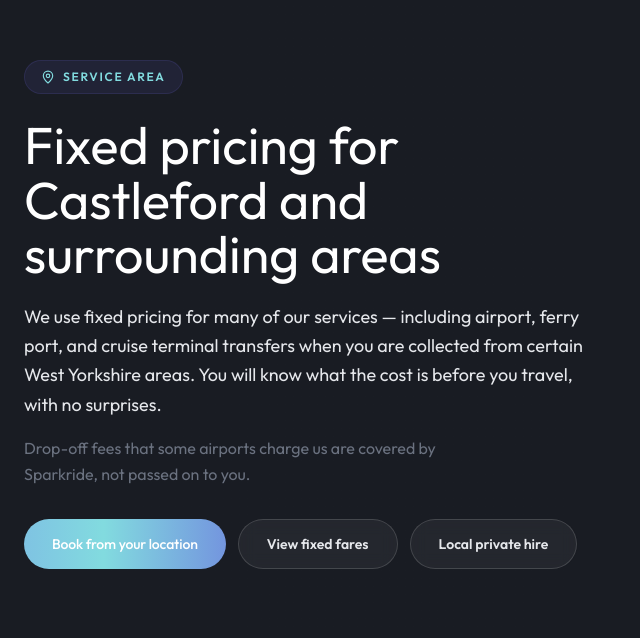
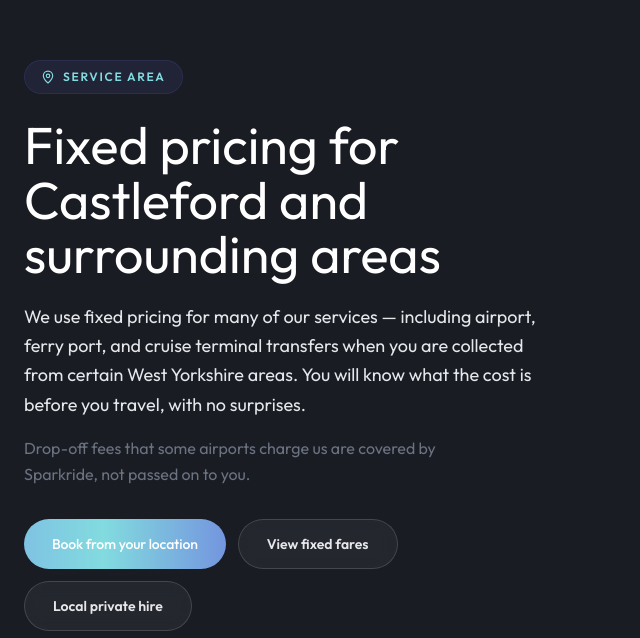
Before and after one commit to CHWEB7/Sparkride, a Next.js app: page / in a window 1280 px wide. Shown: the part 2582-3220 px from the top of the page, without its empty margins (0-640 px from the left). Built offline with nearby package versions, Linux system fonts and the light colour scheme.

Commit message:
Fix service area image path and layout

```diff
--- a/src/components/LocationSection.tsx
+++ b/src/components/LocationSection.tsx
@@ -4,7 +4,7 @@
 import { SiteContainer } from "@/components/SiteContainer";
 import { AnimatedGradientButton } from "@/components/AnimatedGradientButton";
 
-const SERVICE_AREA_IMAGE = "/images/location/west-yorkshire-map.png";
+const SERVICE_AREA_IMAGE = "/images/location/west-yorkshire-map.jpg";
 
 function LocationMapVisual({
   className = "",
@@ -23,27 +23,24 @@
     <div className={`relative overflow-hidden ${className}`}>
       <Image
         src={SERVICE_AREA_IMAGE}
-        alt="Sparkride service area across West Yorkshire"
+        alt="Castleford and West Yorkshire service area"
         fill
+        unoptimized
         className={`object-cover ${imageClassName}`}
         sizes={sizes}
         priority={priority}
       />
-      <div className="absolute inset-0 bg-black/50 dark:bg-black/60" aria-hidden />
+      <div className="absolute inset-0 bg-black/40 dark:bg-black/50" aria-hidden />
       <div
-        className="absolute inset-0 bg-gradient-to-br from-[#6a68de]/25 via-[#5a58c8]/10 to-[#82dbdf]/15 mix-blend-soft-light dark:from-[#6a68de]/30 dark:via-[#4a48b8]/15 dark:to-[#82dbdf]/10"
+        className="absolute inset-0 bg-gradient-to-br from-[#6a68de]/20 via-transparent to-[#82dbdf]/10"
         aria-hidden
       />
       {blendTop && (
         <div
-          className="absolute inset-x-0 top-0 h-24 bg-gradient-to-b from-app-bg dark:from-dark to-transparent"
+          className="absolute inset-x-0 top-0 z-[1] h-20 bg-gradient-to-b from-app-bg dark:from-dark to-transparent"
           aria-hidden
         />
       )}
-      <div
-        className="absolute inset-0 bg-gradient-to-t from-app-bg/90 via-transparent to-transparent dark:from-dark/90 sm:hidden"
-        aria-hidden
-      />
     </div>
   );
 }
@@ -51,28 +48,9 @@
 export function LocationSection() {
   return (
     <section id="locations" className="border-y border-black/5 dark:border-white/5">
-      <div className="relative overflow-hidden bg-app-bg dark:bg-dark">
-        {/* Desktop: map on the right */}
-        <div
-          className="absolute inset-y-0 left-[38%] sm:left-[42%] lg:left-[46%] xl:left-[48%] right-0 hidden sm:block"
-          aria-hidden
-        >
-          <LocationMapVisual
-            className="absolute inset-0"
-            imageClassName="scale-[1.08] min-w-full saturate-[0.65] contrast-[0.95] brightness-[0.72] object-[72%_center]"
-            sizes="(max-width: 1024px) 60vw, 52vw"
-          />
-          <div className="absolute inset-y-0 left-0 w-[45%] bg-gradient-to-r from-app-bg via-app-bg/80 to-transparent dark:from-dark dark:via-dark/80" />
-          <div className="absolute inset-y-0 left-0 w-28 bg-gradient-to-r from-app-bg to-transparent dark:from-dark opacity-95" />
-        </div>
-
-        <div
-          className="pointer-events-none absolute inset-0 hidden bg-gradient-to-r from-app-bg from-[0%] via-app-bg/95 via-[34%] to-transparent to-[62%] dark:from-dark dark:via-dark/95 sm:block sm:via-[36%] sm:to-[58%] lg:via-[38%] lg:to-[54%]"
-          aria-hidden
-        />
-
-        <SiteContainer className="relative z-10 py-12 sm:py-20 lg:py-24">
-          <div className="max-w-xl lg:max-w-lg xl:max-w-xl">
+      <div className="relative overflow-hidden bg-app-bg dark:bg-dark sm:flex sm:min-h-[520px]">
+        <SiteContainer className="relative z-10 py-12 sm:py-20 lg:py-24 sm:w-[42%] sm:max-w-none sm:shrink-0 lg:w-[44%]">
+          <div className="max-w-xl">
             <div className="inline-flex items-center gap-1.5 sm:gap-2 rounded-full border border-brand/15 bg-brand/8 dark:bg-brand/10 px-3 py-1.5 sm:px-4 sm:py-2 text-[10px] sm:text-xs font-semibold uppercase tracking-[0.14em] text-brand dark:text-brand-end">
               <MapPin className="h-3 w-3 sm:h-3.5 sm:w-3.5" strokeWidth={2} />
               Service area
@@ -113,11 +91,24 @@
           </div>
         </SiteContainer>
 
-        {/* Mobile: full-width map below content */}
-        <div className="relative z-0 sm:hidden">
+        {/* Desktop: image panel */}
+        <div className="relative hidden sm:block sm:flex-1 sm:min-h-[520px]">
           <LocationMapVisual
-            className="aspect-[16/10] min-h-[200px] max-h-[280px] w-full"
-            imageClassName="object-[center_42%] saturate-[0.7] contrast-[0.95] brightness-[0.68]"
+            className="absolute inset-0"
+            imageClassName="brightness-[0.78] saturate-[0.85] object-center"
+            sizes="58vw"
+          />
+          <div
+            className="pointer-events-none absolute inset-y-0 left-0 z-[1] w-24 bg-gradient-to-r from-app-bg dark:from-dark to-transparent"
+            aria-hidden
+          />
+        </div>
+
+        {/* Mobile: image below copy */}
+        <div className="relative w-full sm:hidden">
+          <LocationMapVisual
+            className="aspect-[16/10] min-h-[220px] w-full"
+            imageClassName="brightness-[0.75] saturate-[0.85] object-center"
             sizes="100vw"
             blendTop
           />
```
